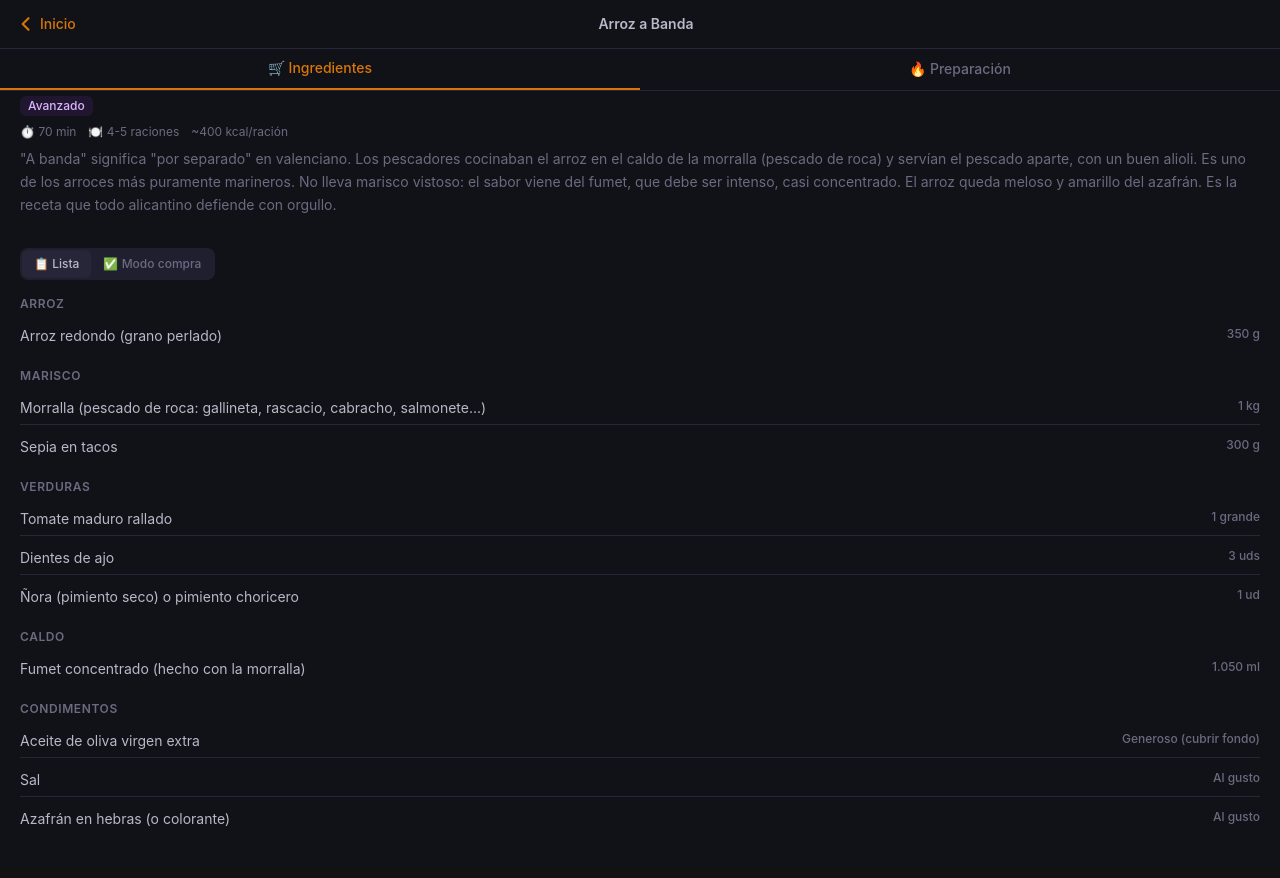
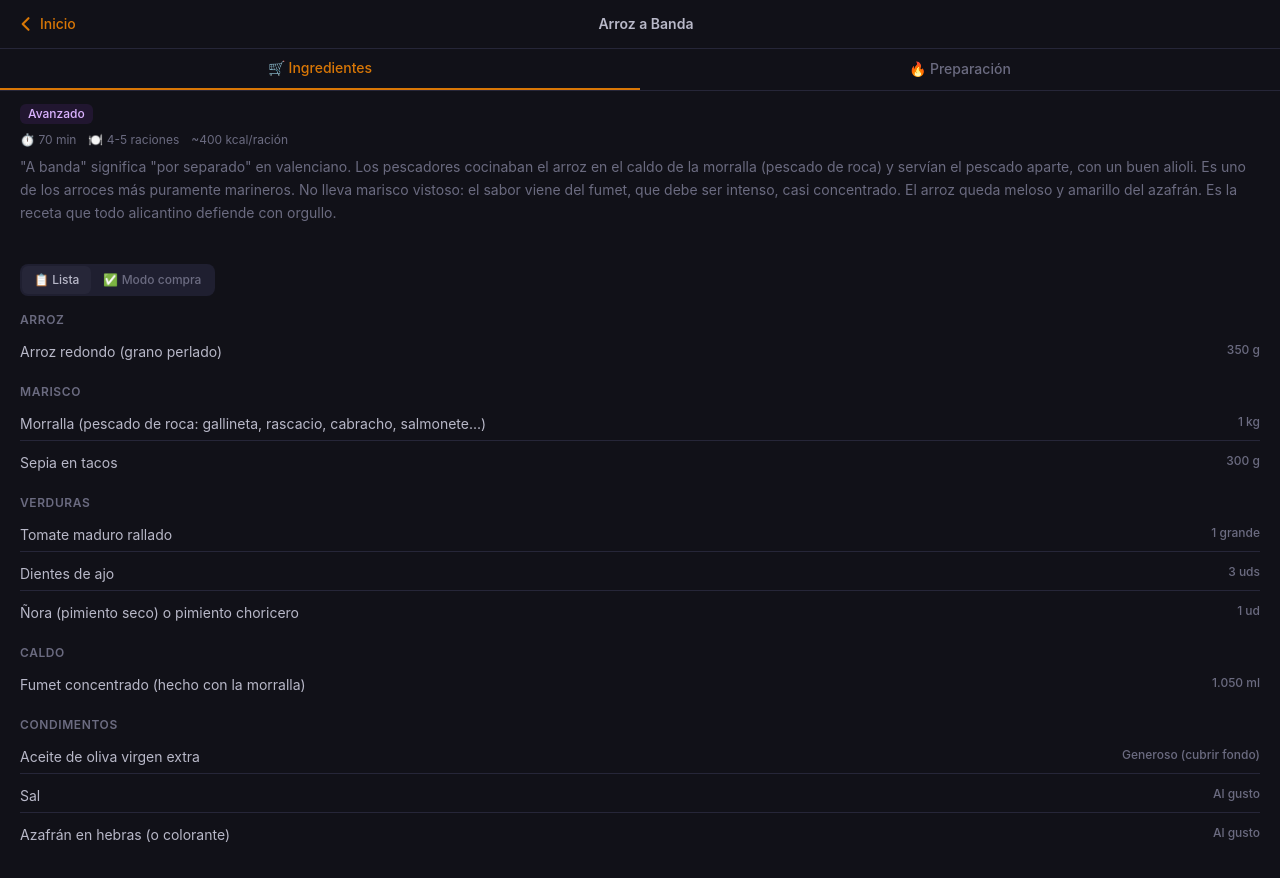
Before and after one commit to TecladoOscuro/mi-paella, a React (Vite) app: page /#/receta/arroz-a-banda in a window 1280 px wide. Shown: the top 878 px of the page. Built offline with nearby package versions, Linux system fonts and the light colour scheme.

Commit message:
More breathing room between story and tab content in detail

```diff
--- a/src/pages/Detail.tsx
+++ b/src/pages/Detail.tsx
@@ -59,7 +59,7 @@ export function Detail() {
       <NavBar title={recipe.name} onBack={() => navigate('/')} />
       <TabBar activeTab={activeTab} onTab={setActiveTab} />
 
-      <div className="pt-[calc(6rem+env(safe-area-inset-top,0px))] px-5 pb-8">
+      <div className="pt-[calc(6.5rem+env(safe-area-inset-top,0px))] px-5 pb-8">
         <div className="flex items-center gap-2 mb-2">
           <span className={`text-xs font-medium rounded-md px-2 py-0.5 ${getDifficultyColor(recipe.difficulty)}`}>
             {recipe.difficulty}
@@ -70,7 +70,7 @@ export function Detail() {
           <span>🍽 {recipe.servings}</span>
           <span>{recipe.kcal}</span>
         </div>
-        <p className="text-sm text-paella-muted leading-relaxed mb-8">{recipe.story}</p>
+        <p className="text-sm text-paella-muted leading-relaxed mb-10">{recipe.story}</p>
 
         {activeTab === 'ingredientes' && (
           <IngredientsTab
```
